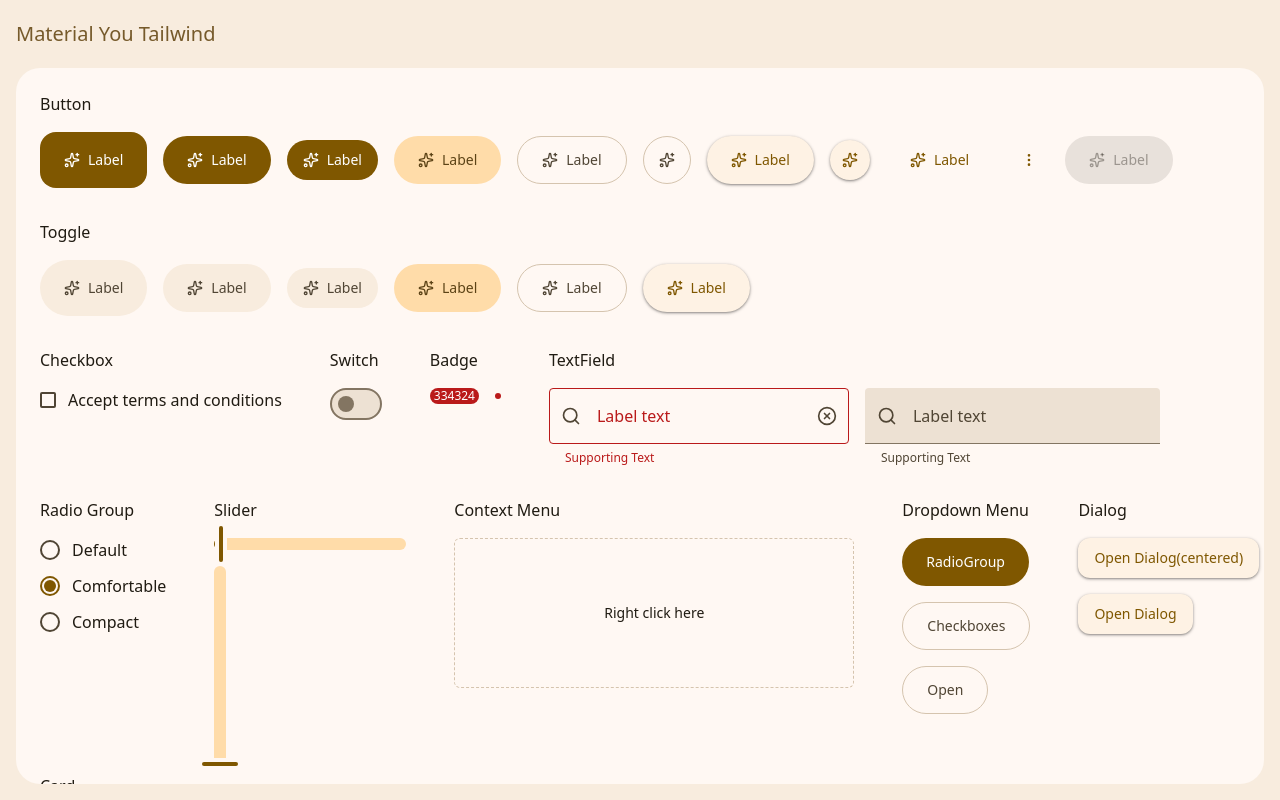
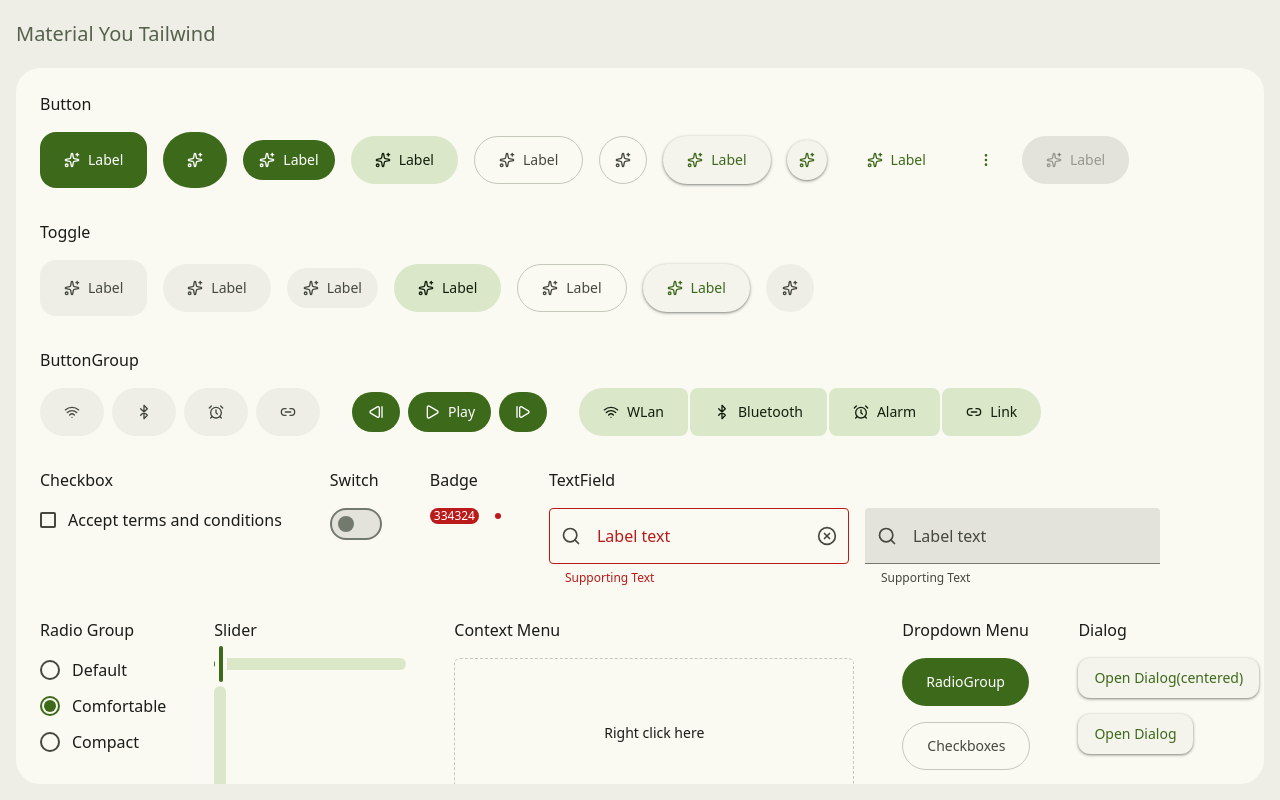
Before and after one commit to BolshevikNanven/material-you-tailwind, a React (Vite) app: page / in a window 1280 px wide. Built offline with nearby package versions, Linux system fonts and the light colour scheme.

Commit message:
feat：add button-group component && refactor：ripple rounded control

```diff
--- a/src/app.tsx
+++ b/src/app.tsx
@@ -10,6 +10,7 @@ import { ContextMenuDemo } from '@/demos/context-menu-demo'
 import { DropdownMenuDemo } from '@/demos/dropdown-menu-demo'
 import { TextFieldDemo } from './demos/text-field-demo'
 import { DialogDemo } from './demos/dialog-demo'
+import { ButtonGroupDemo } from './demos/button-group-demo'
 
 export default function App() {
     return (
@@ -20,6 +21,7 @@ export default function App() {
             <div className='m-4 mt-0 flex h-full flex-col gap-2 overflow-auto rounded-3xl bg-surface p-6'>
                 <ButtonDemo />
                 <ToggleDemo />
+                <ButtonGroupDemo />
                 <div className='flex w-full gap-12'>
                     <CheckboxDemo />
                     <SwitchDemo />
--- /dev/null
+++ b/src/components/ui/button-group.tsx
@@ -0,0 +1,25 @@
+import { cva, type VariantProps } from 'class-variance-authority'
+import { cn } from '@/lib/utils'
+
+const buttonGroupVariants = cva('flex', {
+    variants: {
+        variant: {
+            standard: [
+                'gap-2 *:active:scale-x-110 *:data-[square=false]:active:rounded-xl *:data-[square=true]:active:rounded-full',
+                '*:data-[state=on]:rounded-xl',
+            ],
+            connected: [
+                'gap-0.5 *:not-first:not-last:rounded-lg *:first:rounded-r-lg *:last:rounded-l-lg',
+                '*:data-[state=on]:rounded-[40px]!',
+            ],
+        },
+    },
+    defaultVariants: {
+        variant: 'standard',
+    },
+})
+function ButtonGroup({ variant, className, ...props }: React.ComponentProps<'div'> & VariantProps<typeof buttonGroupVariants>) {
+    return <div role='group' data-slot='button-group' className={cn(buttonGroupVariants({ variant }), className)} {...props} />
+}
+
+export { ButtonGroup }
--- a/src/components/ui/button.tsx
+++ b/src/components/ui/button.tsx
@@ -6,7 +6,7 @@ import { cn } from '@/lib/utils'
 import { Ripple } from './ripple'
 
 const buttonVariants = cva(
-    "group aria-invalid:ring-destructive/20 dark:aria-invalid:ring-destructive/40 aria-invalid:border-destructive relative inline-flex shrink-0 cursor-pointer items-center justify-center text-sm font-medium whitespace-nowrap transition-all outline-none disabled:pointer-events-none disabled:bg-on-surface/10 disabled:text-on-surface/38 [&_svg]:pointer-events-none [&_svg]:shrink-0 [&_svg:not([class*='size-'])]:size-4",
+    "group relative inline-flex shrink-0 cursor-pointer items-center justify-center text-sm font-medium whitespace-nowrap transition-all outline-none disabled:pointer-events-none disabled:bg-on-surface/10 disabled:text-on-surface/38 [&_svg]:pointer-events-none [&_svg]:shrink-0 [&_svg:not([class*='size-'])]:size-4",
     {
         variants: {
             variant: {
@@ -23,7 +23,7 @@ const buttonVariants = cva(
             },
             square: {
                 true: 'rounded-xl',
-                false: 'rounded-full',
+                false: '',
             },
             icon: {
                 true: 'aspect-square px-0',
@@ -50,6 +50,21 @@ const buttonVariants = cva(
                 size: 'lg',
                 className: 'rounded-2xl',
             },
+            {
+                square: false,
+                size: 'sm',
+                className: 'rounded-[20px]',
+            },
+            {
+                square: false,
+                size: 'md',
+                className: 'rounded-[24px]',
+            },
+            {
+                square: false,
+                size: 'lg',
+                className: 'rounded-[28px]',
+            },
         ],
         defaultVariants: {
             variant: 'default',
@@ -60,7 +75,7 @@ const buttonVariants = cva(
     },
 )
 
-const layerVariants = cva('absolute inset-0 transition-all', {
+const layerVariants = cva('absolute inset-0 rounded-[inherit] transition-all', {
     variants: {
         variant: {
             default: 'group-hover:bg-on-primary/8 group-active:bg-on-primary/10',
@@ -69,27 +84,9 @@ const layerVariants = cva('absolute inset-0 transition-all', {
             elevated: 'group-hover:bg-primary/8 group-active:bg-primary/10',
             text: 'group-hover:bg-primary/8 group-active:bg-primary/10',
         },
-        square: {
-            true: 'rounded-xl',
-            false: 'rounded-full',
-        },
-        size: {
-            sm: '',
-            md: '',
-            lg: '',
-        },
     },
-    compoundVariants: [
-        {
-            square: true,
-            size: 'lg',
-            className: 'rounded-2xl',
-        },
-    ],
     defaultVariants: {
         variant: 'default',
-        size: 'md',
-        square: false,
     },
 })
 
@@ -114,18 +111,13 @@ function Button({
         <button
             data-slot='button'
             data-variant={variant}
+            data-square={!!square}
             data-size={size}
             className={cn(buttonVariants({ variant, size, square, icon, className }))}
             {...props}
         >
-            <div className={cn(layerVariants({ variant, size, square }))} />
-            <Ripple
-                className={cn({
-                    'rounded-full': !square,
-                    'rounded-xl': square && (size === 'sm' || size === 'md'),
-                    'rounded-2xl': square && size === 'lg',
-                })}
-            />
+            <div className={cn(layerVariants({ variant }))} />
+            <Ripple />
             {children}
         </button>
     )
--- a/src/components/ui/ripple.tsx
+++ b/src/components/ui/ripple.tsx
@@ -318,7 +318,8 @@ export const Ripple: React.FC<RippleProps> = ({ disabled = false, className = ''
         <div
             ref={rootRef}
             aria-hidden='true'
-            className={cn(`pointer-events-none absolute inset-0 z-0 overflow-hidden rounded-full`, className)}
+            data-ripple='true'
+            className={cn(`pointer-events-none absolute inset-0 z-0 overflow-hidden rounded-[inherit]`, className)}
         >
             {/* Ripple Wave Layer */}
             <div
@@ -327,7 +328,7 @@ export const Ripple: React.FC<RippleProps> = ({ disabled = false, className = ''
                 style={{
                     background: `radial-gradient(closest-side, currentColor 86%, transparent 100%)`,
                 }}
-            ></div>
+            />
         </div>
     )
 }
--- a/src/components/ui/toggle.tsx
+++ b/src/components/ui/toggle.tsx
@@ -5,9 +5,10 @@ import * as TogglePrimitive from '@radix-ui/react-toggle'
 import { cva, type VariantProps } from 'class-variance-authority'
 
 import { cn } from '@/lib/utils'
+import { Ripple } from './ripple'
 
 const toggleVariants = cva(
-    "group relative inline-flex shrink-0 cursor-default items-center justify-center text-sm font-medium whitespace-nowrap transition-all outline-none disabled:pointer-events-none disabled:bg-on-surface/10 disabled:text-on-surface/38 [&_svg]:pointer-events-none [&_svg]:shrink-0 [&_svg:not([class*='size-'])]:size-4",
+    "group relative inline-flex shrink-0 cursor-pointer items-center justify-center text-sm font-medium whitespace-nowrap transition-all outline-none disabled:pointer-events-none disabled:bg-on-surface/10 disabled:text-on-surface/38 [&_svg]:pointer-events-none [&_svg]:shrink-0 [&_svg:not([class*='size-'])]:size-4",
     {
         variants: {
             variant: {
@@ -25,7 +26,7 @@ const toggleVariants = cva(
             },
             square: {
                 true: 'rounded-xl',
-                false: 'rounded-full',
+                false: '',
             },
             icon: {
                 true: 'aspect-square px-0',
@@ -52,6 +53,21 @@ const toggleVariants = cva(
                 size: 'lg',
                 className: 'rounded-2xl',
             },
+            {
+                square: false,
+                size: 'sm',
+                className: 'rounded-[20px]',
+            },
+            {
+                square: false,
+                size: 'md',
+                className: 'rounded-[24px]',
+            },
+            {
+                square: false,
+                size: 'lg',
+                className: 'rounded-[28px]',
+            },
         ],
         defaultVariants: {
             variant: 'default',
@@ -61,20 +77,42 @@ const toggleVariants = cva(
     },
 )
 
+const layerVariants = cva('absolute inset-0 rounded-[inherit] transition-all', {
+    variants: {
+        variant: {
+            default: 'group-hover:bg-on-surface-variant/8 group-active:bg-on-surface-variant/10',
+            tonal: 'group-hover:bg-on-secondary-container/8 group-active:bg-on-secondary-container/10',
+            outline: 'group-hover:bg-on-surface-variant/8 group-active:bg-on-surface-variant/10',
+            elevated: 'group-hover:bg-primary/8 group-active:bg-primary/10',
+            text: 'group-hover:bg-primary/8 group-active:bg-primary/10',
+        },
+    },
+
+    defaultVariants: {
+        variant: 'default',
+    },
+})
+
 function Toggle({
     className,
     variant,
-    square = false,
-    icon = false,
+    square,
+    icon,
     size,
+    children,
     ...props
 }: React.ComponentProps<typeof TogglePrimitive.Root> & VariantProps<typeof toggleVariants>) {
     return (
         <TogglePrimitive.Root
             data-slot='toggle'
+            data-square={!!square}
             className={cn(toggleVariants({ variant, size, icon, square, className }))}
             {...props}
-        />
+        >
+            <div className={cn(layerVariants({ variant }))} />
+            <Ripple />
+            {children}
+        </TogglePrimitive.Root>
     )
 }
 
--- a/src/demos/button-demo.tsx
+++ b/src/demos/button-demo.tsx
@@ -10,9 +10,8 @@ export function ButtonDemo() {
                     <Stars />
                     Label
                 </Button>
-                <Button>
+                <Button size='lg'>
                     <Stars />
-                    Label
                 </Button>
                 <Button size='sm'>
                     <Stars />
--- /dev/null
+++ b/src/demos/button-group-demo.tsx
@@ -0,0 +1,58 @@
+import { AlarmClock, Bluetooth, Link2, Play, StepBack, StepForward, Wifi } from 'lucide-react'
+import { Toggle } from '../components/ui/toggle'
+import { ButtonGroup } from '@/components/ui/button-group'
+import { Button } from '@/components/ui/button'
+
+export function ButtonGroupDemo() {
+    return (
+        <div className='flex flex-col gap-4'>
+            <h3>ButtonGroup</h3>
+            <div className='mb-6 flex flex-wrap items-center gap-8'>
+                <ButtonGroup>
+                    <Toggle>
+                        <Wifi />
+                    </Toggle>
+                    <Toggle>
+                        <Bluetooth />
+                    </Toggle>
+                    <Toggle>
+                        <AlarmClock />
+                    </Toggle>
+                    <Toggle>
+                        <Link2 />
+                    </Toggle>
+                </ButtonGroup>
+                <ButtonGroup>
+                    <Button size='sm'>
+                        <StepBack />
+                    </Button>
+                    <Button size='sm'>
+                        <Play />
+                        Play
+                    </Button>
+                    <Button size='sm'>
+                        <StepForward />
+                    </Button>
+                </ButtonGroup>
+                <ButtonGroup variant='connected'>
+                    <Toggle variant='tonal'>
+                        <Wifi />
+                        WLan
+                    </Toggle>
+                    <Toggle variant='tonal'>
+                        <Bluetooth />
+                        Bluetooth
+                    </Toggle>
+                    <Toggle variant='tonal'>
+                        <AlarmClock />
+                        Alarm
+                    </Toggle>
+                    <Toggle variant='tonal'>
+                        <Link2 />
+                        Link
+                    </Toggle>
+                </ButtonGroup>
+            </div>
+        </div>
+    )
+}
--- a/src/demos/toggle-demo.tsx
+++ b/src/demos/toggle-demo.tsx
@@ -6,7 +6,7 @@ export function ToggleDemo() {
         <div className='flex flex-col gap-4'>
             <h3>Toggle</h3>
             <div className='mb-6 flex flex-wrap items-center gap-4'>
-                <Toggle size='lg'>
+                <Toggle size='lg' square>
                     <Stars />
                     Label
                 </Toggle>
@@ -30,6 +30,9 @@ export function ToggleDemo() {
                     <Stars />
                     Label
                 </Toggle>
+                <Toggle icon>
+                    <Stars />
+                </Toggle>
             </div>
         </div>
     )
--- a/src/index.css
+++ b/src/index.css
@@ -66,7 +66,7 @@
 }
 
 :root {
-  /* --primary: #3d691b;
+  --primary: #3d691b;
   --primary-container: #bcf293;
   --primary-fixed: #bcf293;
   --primary-fixed-dim: #a1d579;
@@ -114,9 +114,9 @@
   --on-background: #1a1c18;
   --on-surface: #1a1c18;
   --on-surface-variant: #44483e;
-  --surface-variant: #e0e4d6; */
+  --surface-variant: #e0e4d6;
 
-  --background: #fff8f3;
+  /* --background: #fff8f3;
   --on-background: #201b12;
   --surface: #fff8f3;
   --surface-dim: #e4d8cb;
@@ -152,12 +152,12 @@
   --error: #ba1a1a;
   --on-error: #ffffff;
   --error-container: #ffdad6;
-  --on-error-container: #410002;
+  --on-error-container: #410002; */
 
 }
 
 .dark {
-  /* --primary: #a1d579;
+  --primary: #a1d579;
   --primary-container: #265101;
   --primary-fixed: #bcf293;
   --primary-fixed-dim: #a1d579;
@@ -205,9 +205,9 @@
   --on-background: #e3e3dc;
   --on-surface: #e3e3dc;
   --on-surface-variant: #c4c8ba;
-  --surface-variant: #44483e; */
+  --surface-variant: #44483e;
 
-  --background: #18130b;
+  /* --background: #18130b;
   --on-background: #ede1d3;
   --surface: #18130b;
   --surface-dim: #18130b;
@@ -243,7 +243,7 @@
   --error: #ffb4ab;
   --on-error: #690005;
   --error-container: #93000a;
-  --on-error-container: #ffdad6;
+  --on-error-container: #ffdad6; */
 
 }
 
```
